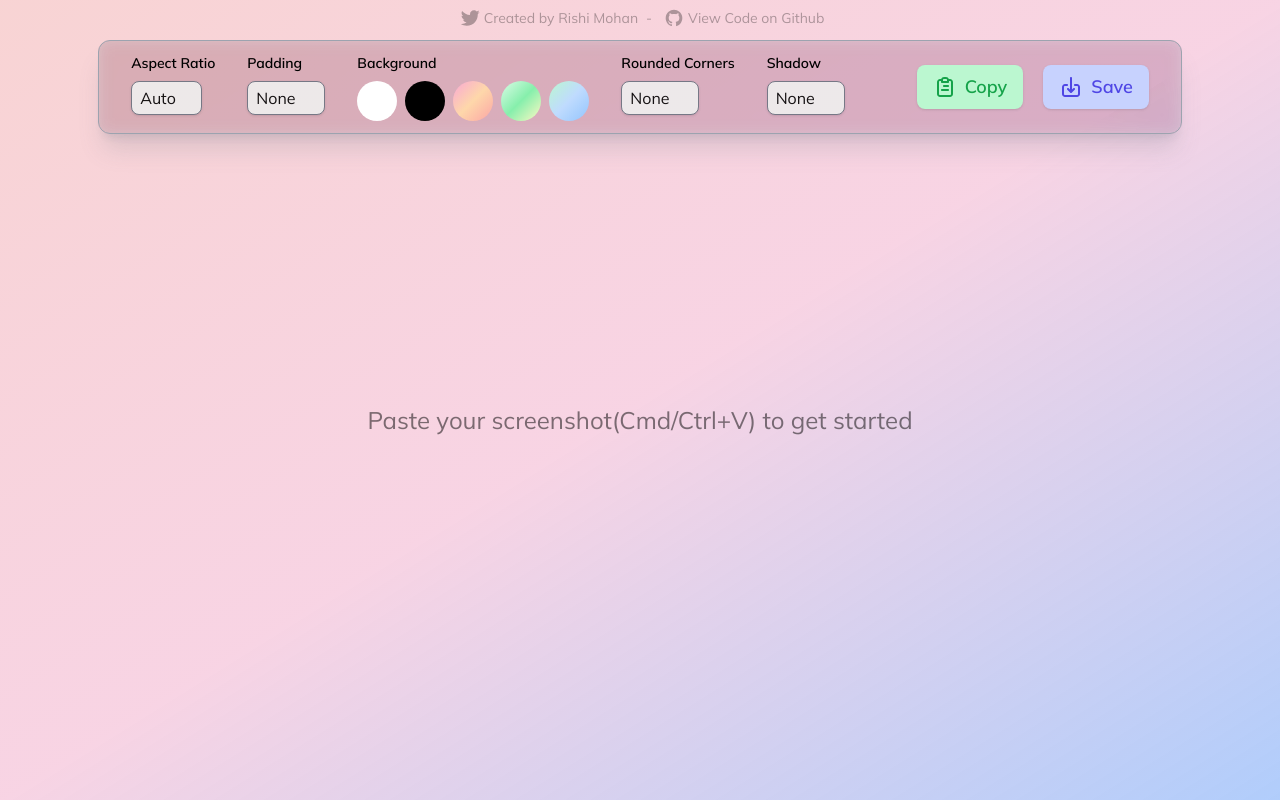
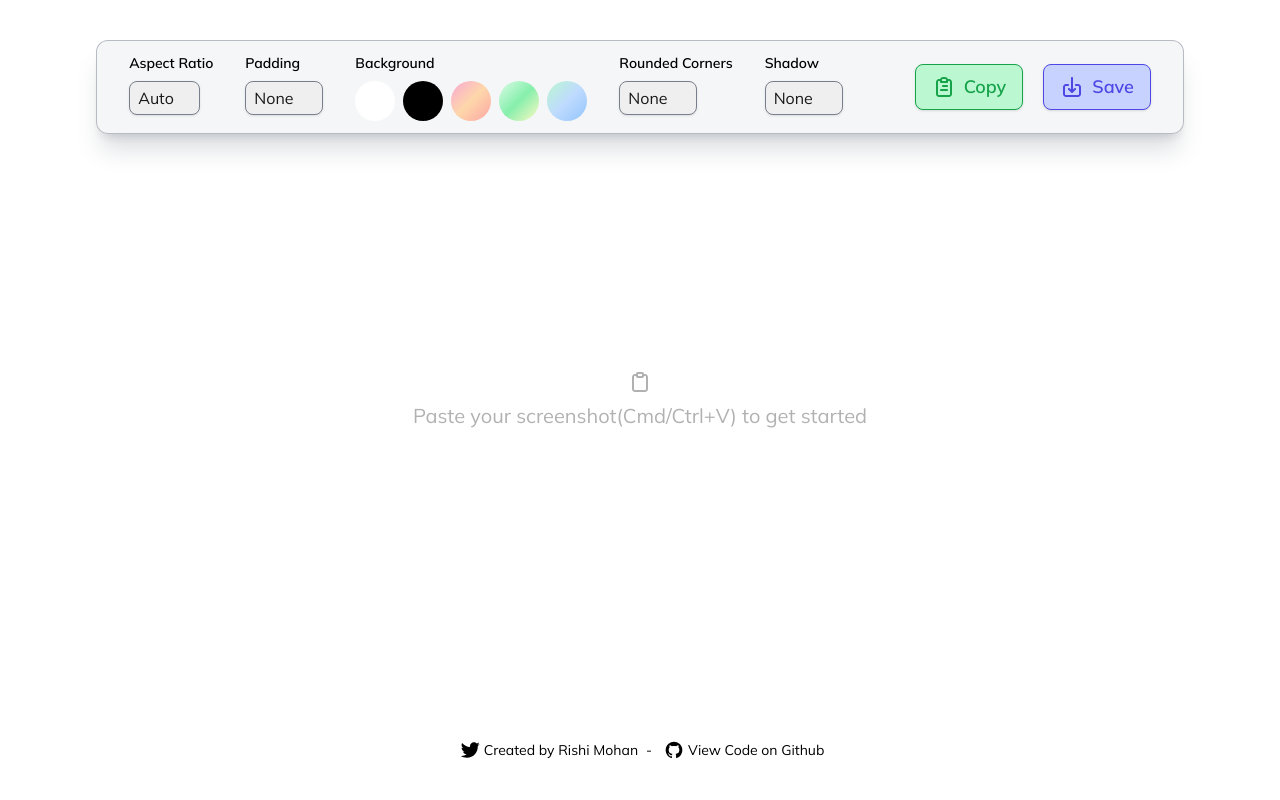
Before and after one commit to rishimohan/pika, a Next.js app: page / in a window 1280 px wide. Built offline with nearby package versions, Linux system fonts and the light colour scheme.

Commit message:
UI improvements

```diff
--- a/components/main.js
+++ b/components/main.js
@@ -2,7 +2,7 @@ import { useEffect, useRef, useState } from "react";
 import domtoimage from "dom-to-image";
 import toast from "react-hot-toast";
 import classnames from "classnames";
-import { SaveIcon, ClipboardIcon, TwitterIcon, GithubIcon } from "ui/icons";
+import { SaveIcon, ClipboardIcon,PasteIcon, TwitterIcon, GithubIcon } from "ui/icons";
 
 export default function Main() {
   const wrapperRef = useRef();
@@ -149,7 +149,7 @@ export default function Main() {
       <div className="fixed top-0 left-0 flex items-center justify-center w-full">
         <div
           className={classnames(
-            "duration-300 ease-in-out inline-flex px-8 py-3 mt-10 space-x-8 border border-gray-400 shadow-xl bg-gray-400/30 dark:bg-gray-700/60 backdrop-blur rounded-xl dark:border-gray-400/60 shadow-gray-500/20 dark:shadow-black/20"
+            "duration-300 ease-in-out inline-flex px-8 py-3 mt-10 space-x-8 border border-gray-400/70 shadow-xl bg-gray-100/80 dark:bg-gray-700/60 backdrop-blur rounded-xl dark:border-gray-500/90 shadow-gray-600/20 dark:shadow-black/10"
           )}
         >
           <div className="">
@@ -250,14 +250,14 @@ export default function Main() {
           </div>
           <div className="flex items-center justify-between pl-10 space-x-5">
             <div
-              className="flex items-center justify-center px-4 py-2 hover:scale-[1.03] duration-200 text-lg font-semibold text-green-600 bg-green-200 rounded-lg shadow cursor-pointer"
+              className="flex items-center justify-center px-4 py-2 hover:scale-[1.03] duration-200 text-lg font-semibold text-green-600 bg-green-200 rounded-lg shadow cursor-pointer border border-green-600"
               onClick={copyImage}
             >
               <span className="w-6 h-6 mr-2">{ClipboardIcon}</span>
               Copy
             </div>
             <div
-              className="flex items-center justify-center px-4 py-2 hover:scale-[1.03] duration-200 text-lg font-semibold text-indigo-600 bg-indigo-200 rounded-lg shadow cursor-pointer"
+              className="flex items-center justify-center px-4 py-2 hover:scale-[1.03] duration-200 text-lg font-semibold text-indigo-600 bg-indigo-200 rounded-lg shadow cursor-pointer border border-indigo-600"
               onClick={saveImage}
             >
               <span className="w-6 h-6 mr-2">{SaveIcon}</span>
@@ -269,12 +269,8 @@ export default function Main() {
     );
   }
 
-  return (
-    <div
-      className="flex items-center justify-center h-full min-h-screen p-10 pt-20 bg-gradient-to-br from-red-600/20 via-pink-600/20 to-blue-500/40 dark:from-slate-400 dark:via-slate-500 dark:to-slate-700 backdrop-blur-xl"
-      onPaste={onPaste}
-    >
-      <div className="absolute top-0 z-10 flex pt-2 text-sm opacity-30 hover:opacity-100 dark:text-white">
+  const RenderMaker = () => (
+    <div className="flex pt-20 mt-auto text-sm">
       <a
         href="https://twitter.com/thelifeofrishi"
         target="_blank"
@@ -293,18 +289,23 @@ export default function Main() {
         View Code on Github
       </a>
     </div>
+  );
+
+  return (
+    <div
+      className="flex flex-col items-center justify-center h-full min-h-screen p-10 pt-20"
+      onPaste={onPaste}
+    >
       {blob?.src ? (
         <div
           ref={(el) => (wrapperRef.current = el)}
           style={blob?.w ? { width: blob?.w / window.devicePixelRatio } : {}}
-          className={
-            "shadow-xl duration-300 relative ease-in-out flex items-center justify-center overflow-hidden min-w-[1000px] max-w-[80vw] mt-20 rounded-lg " +
-            options?.theme +
-            " " +
-            options?.aspectRatio +
-            " " +
+          className={classnames(
+            "shadow-xl duration-300 relative ease-in-out flex items-center justify-center overflow-hidden min-w-[1000px] max-w-[80vw] mt-20 rounded-lg",
+            options?.theme,
+            options?.aspectRatio,
             options?.padding
-          }
+          )}
         >
           <img
             src={blob?.src}
@@ -319,11 +320,13 @@ export default function Main() {
           />
         </div>
       ) : (
-        <span className="text-2xl opacity-50 dark:text-white">
+        <div className="flex flex-col items-center justify-center min-h-[60vh] text-xl opacity-30 select-none max-w-[550px] rounded-2xl p-10 mt-20 text-center">
+          <span className="w-6 h-6 mb-2">{PasteIcon}</span>
           Paste your screenshot(Cmd/Ctrl+V) to get started
-        </span>
+        </div>
       )}
       {renderOptions()}
+      <RenderMaker />
     </div>
   );
 }
--- a/ui/icons.js
+++ b/ui/icons.js
@@ -1,3 +1,18 @@
+export const PasteIcon = (
+  <svg
+    width="100%"
+    height="100%"
+    viewBox="0 0 24 24"
+    fill="currentColor"
+    xmlns="http://www.w3.org/2000/svg"
+  >
+    <path
+      d="M17 4H16C16 3.46957 15.7893 2.96086 15.4142 2.58579C15.0391 2.21071 14.5304 2 14 2H10C9.46957 2 8.96086 2.21071 8.58579 2.58579C8.21071 2.96086 8 3.46957 8 4H7C6.20435 4 5.44129 4.31607 4.87868 4.87868C4.31607 5.44129 4 6.20435 4 7V19C4 19.7956 4.31607 20.5587 4.87868 21.1213C5.44129 21.6839 6.20435 22 7 22H17C17.7956 22 18.5587 21.6839 19.1213 21.1213C19.6839 20.5587 20 19.7956 20 19V7C20 6.20435 19.6839 5.44129 19.1213 4.87868C18.5587 4.31607 17.7956 4 17 4ZM10 4H14V5V6H10V4ZM18 19C18 19.2652 17.8946 19.5196 17.7071 19.7071C17.5196 19.8946 17.2652 20 17 20H7C6.73478 20 6.48043 19.8946 6.29289 19.7071C6.10536 19.5196 6 19.2652 6 19V7C6 6.73478 6.10536 6.48043 6.29289 6.29289C6.48043 6.10536 6.73478 6 7 6H8C8 6.53043 8.21071 7.03914 8.58579 7.41421C8.96086 7.78929 9.46957 8 10 8H14C14.5304 8 15.0391 7.78929 15.4142 7.41421C15.7893 7.03914 16 6.53043 16 6H17C17.2652 6 17.5196 6.10536 17.7071 6.29289C17.8946 6.48043 18 6.73478 18 7V19Z"
+    />
+  </svg>
+);
+
+
 export const ClipboardIcon = (
   <svg
     width="100%"
```
Lines whose indentation alone changed are shown as unchanged.
